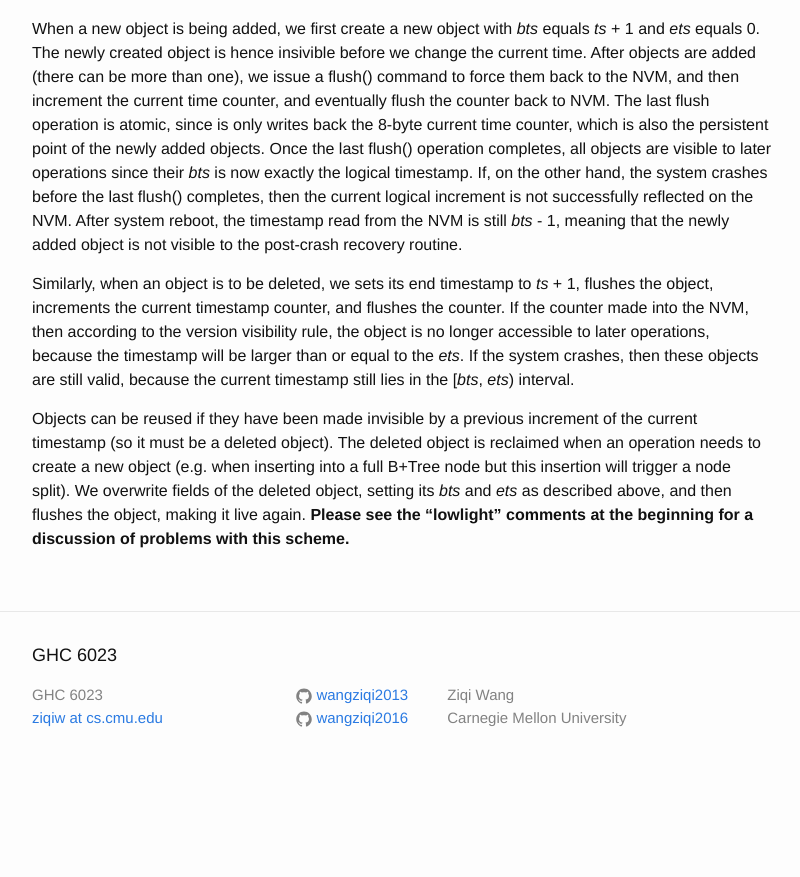
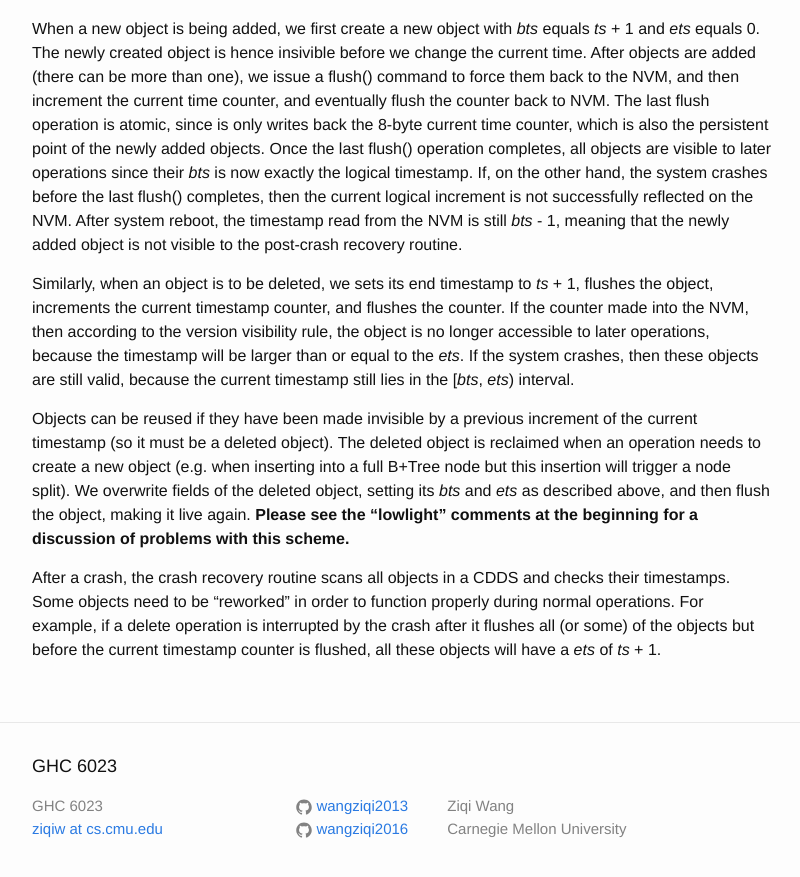
Before and after one commit to wangziqi2013/wangziqi2013.github.io, a Jekyll site: the page built from _posts/2019-08-28-cdds.markdown, in a window 1280 px wide and 900 px high, scrolled down 2392 px. Shown: the top 877 px of the window, without its empty margins (238-1038 px from the left). Built offline with Jekyll 4.4.1, drawn with Linux system fonts in a browser that asks for light colours; before the commit the page ends 3181 px from its top, so only the background shows below that.

Commit message:
Working on recovery

```diff
--- a/_posts/2019-08-28-cdds.markdown
+++ b/_posts/2019-08-28-cdds.markdown
@@ -105,5 +105,10 @@ lies in the [*bts*, *ets*) interval.
 Objects can be reused if they have been made invisible by a previous increment of the current timestamp (so it must be
 a deleted object). The deleted object is reclaimed when an operation needs to create a new object (e.g. when inserting
 into a full B+Tree node but this insertion will trigger a node split). We overwrite fields of the deleted object,
-setting its *bts* and *ets* as described above, and then flushes the object, making it live again. **Please see the "lowlight"
+setting its *bts* and *ets* as described above, and then flush the object, making it live again. **Please see the "lowlight"
 comments at the beginning for a discussion of problems with this scheme.**
+
+After a crash, the crash recovery routine scans all objects in a CDDS and checks their timestamps. Some objects need
+to be "reworked" in order to function properly during normal operations. For example, if a delete operation is interrupted
+by the crash after it flushes all (or some) of the objects but before the current timestamp counter is flushed, all these
+objects will have a *ets* of *ts* + 1.
```
Also changed, not shown: other parts of _posts/2019-08-28-cdds.markdown (+1 -1 lines).
